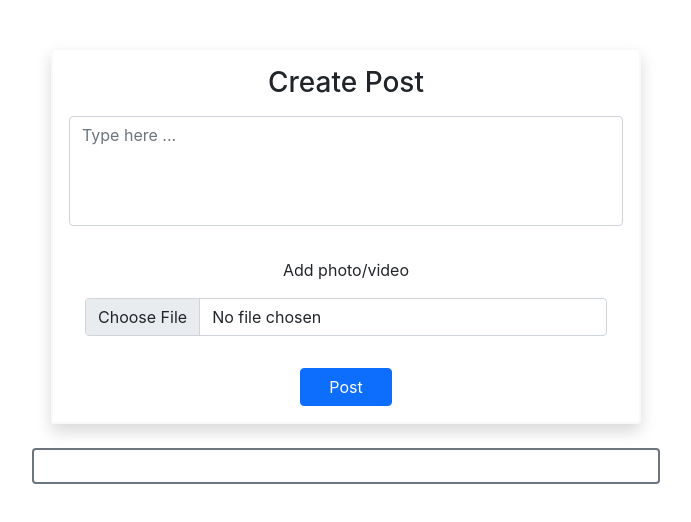
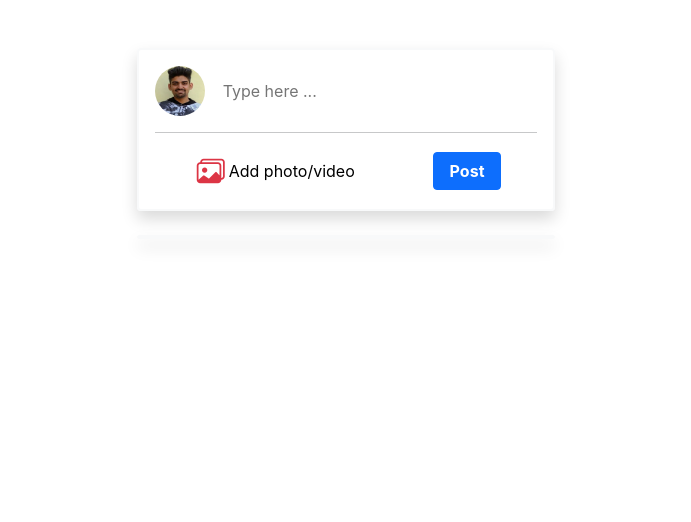
Before and after one commit to shobhit-bhatt-14/post-app, a React (Create React App) app: page / in a window 1280 px wide. Shown: the top 522 px of the page, without its empty margins (294-985 px from the left). Built offline with nearby package versions, Linux system fonts and the light colour scheme.

Commit message:
post form updated

```diff
--- a/src/App.js
+++ b/src/App.js
@@ -5,7 +5,7 @@ import PostList from "./components/PostList";
 const App = () => {
   return (
     <div className="container-fluid d-flex justify-content-center">
-      <div className="col-12 col-md-6 pt-5">
+      <div className="col-12 col-md-7 col-lg-4 pt-5">
         <PostForm />
         <br />
         <PostList />
--- a/src/components/PostForm.js
+++ b/src/components/PostForm.js
@@ -1,39 +1,52 @@
 import React from "react";
 
 const PostForm = () => {
+  const uploadMedia = () => {
+    document.querySelector("#media").click();
+  };
+
   return (
     <div>
       <div className="d-flex justify-content-center">
         <form
           method="POST"
-          className="p-3 border border-2 border-light rounded shadow"
+          className="col-12 p-3 border border-2 border-light rounded shadow"
         >
-          <div className="mb-3">
-            <h3 className="text-center">Create Post</h3>
-          </div>
-          <div className="mb-3">
-            <textarea
+          <div className="d-flex">
+            <img
+              src="/images/user.jpg"
+              className="rounded-circle me-3"
+              alt="user"
+              height="50"
+              width="50"
+            />
+            <input
+              type="text"
               name=""
               id=""
-              cols="50"
-              rows="4"
-              className="form-control"
+              className="border-0"
               placeholder="Type here ..."
-            ></textarea>
+            />
           </div>
-          <div className="mb-3 p-3">
-            <p className="text-center">Add photo/video</p>
+          <hr />
+          <div className="d-flex justify-content-around align-items-center">
             <input
               type="file"
               id="media"
               name="media"
-              className="form-control"
+              className="d-none"
               accept="image/*,video/*"
-            ></input>
-          </div>
-          <div className="mt-3 text-center">
-            <button className="btn btn-primary" type="submit">
-              &emsp;Post&emsp;
+            />
+            <button
+              type="button"
+              onClick={() => uploadMedia()}
+              className="d-flex align-items-center"
+            >
+              <i className="bi bi-images text-danger fs-3" />
+              <span className="ms-1">Add photo/video</span>
+            </button>
+            <button className="btn btn-primary fw-bold" type="submit">
+              &nbsp;Post&nbsp;
             </button>
           </div>
         </form>
--- a/src/components/PostList.js
+++ b/src/components/PostList.js
@@ -2,8 +2,10 @@ import React from "react";
 
 const PostList = () => {
   return (
-    <div className="d-flex justify-content-center border border-2 border-secondary rounded">
-      <div className="p-3 "></div>
+    <div>
+      <div className="d-flex justify-content-center">
+        <div className="col-12 border border-2 border-light rounded shadow"></div>
+      </div>
     </div>
   );
 };
--- a/src/index.css
+++ b/src/index.css
@@ -12,11 +12,13 @@ code {
     monospace;
 }
 
-textarea {
-  resize: none !important;
-}
-
-button:focus, textarea:focus {
+button:focus,
+input:focus {
   outline: none !important;
   box-shadow: none !important;
 }
+
+button {
+  background: none;
+  border: none;
+}
```
Also changed, not shown: src/components/Post.js (added, +7 -0 lines).
